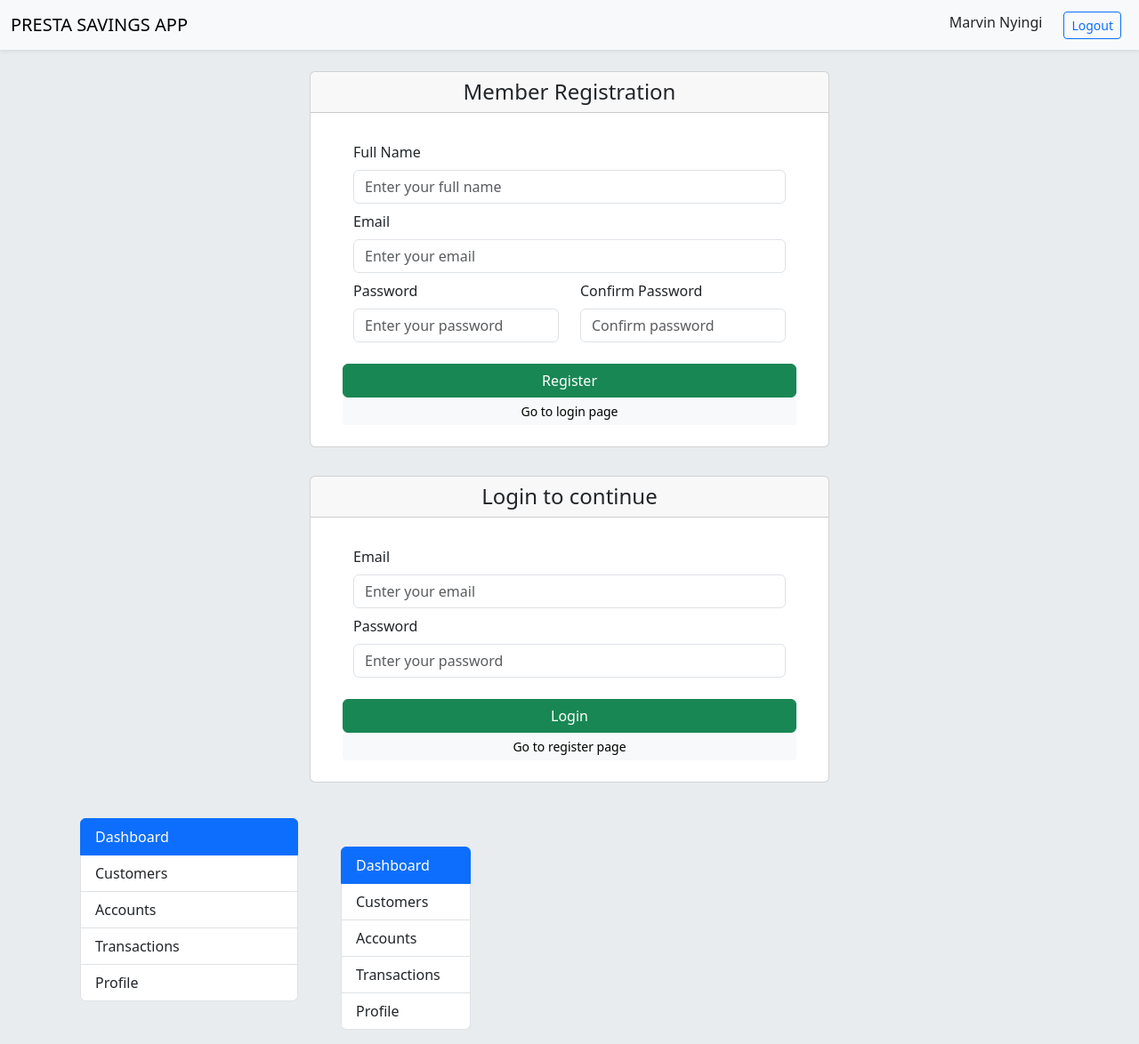
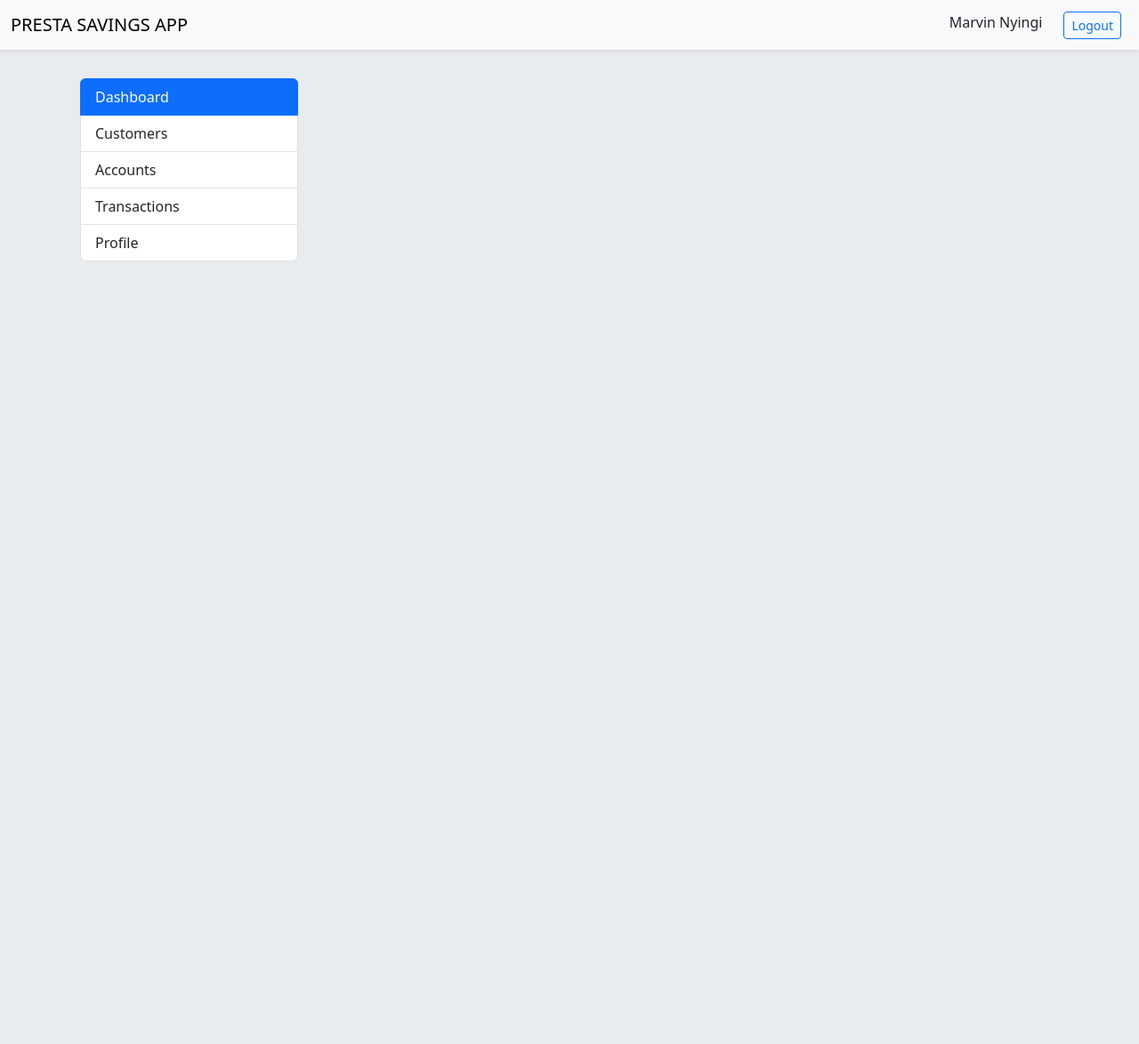
Before and after one commit to marvinkn97/presta-savings-ui, an Angular app: page /home in a window 1280 px wide. Shown: the whole page at 89% size. After the commit the page ends 800 px from the top, so only its background shows below. Built offline with nearby package versions, Linux system fonts and the light colour scheme.

Commit message:
fixed routing flow

```diff
--- a/src/app/app.component.html
+++ b/src/app/app.component.html
@@ -1,6 +1,7 @@
 <app-navbar></app-navbar>
 <div class="container">
-  <app-register></app-register>
+  <router-outlet></router-outlet>
+  <!-- <app-register></app-register>
   <app-login></app-login>
-  <app-home></app-home>
+  <app-home></app-home> -->
 </div>
--- a/src/app/pages/login/login.component.ts
+++ b/src/app/pages/login/login.component.ts
@@ -1,4 +1,5 @@
-import { Component } from '@angular/core';
+import { Component, inject } from '@angular/core';
+import { Router } from '@angular/router';
 
 @Component({
   selector: 'app-login',
@@ -8,5 +9,9 @@ import { Component } from '@angular/core';
   styleUrl: './login.component.css',
 })
 export class LoginComponent {
-  goToRegisterPage() {}
+  router = inject(Router);
+
+  goToRegisterPage() {
+    this.router.navigateByUrl('/register');
+  }
 }
```
Also changed, not shown: src/app/app.routes.ts (+8 -1 lines).
